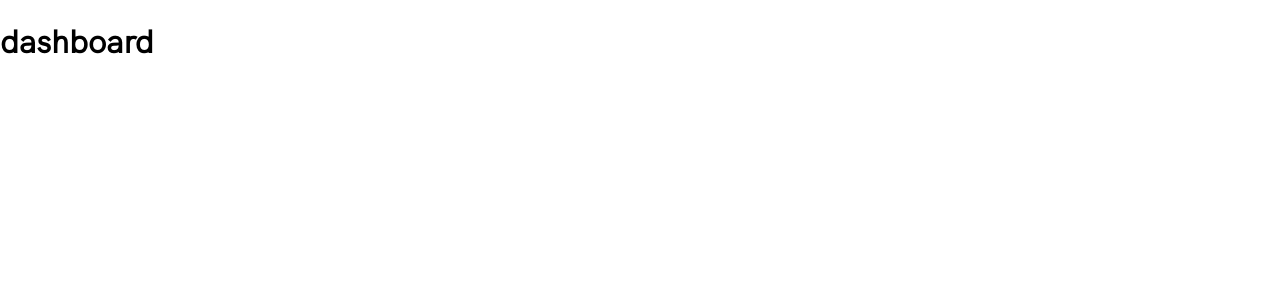
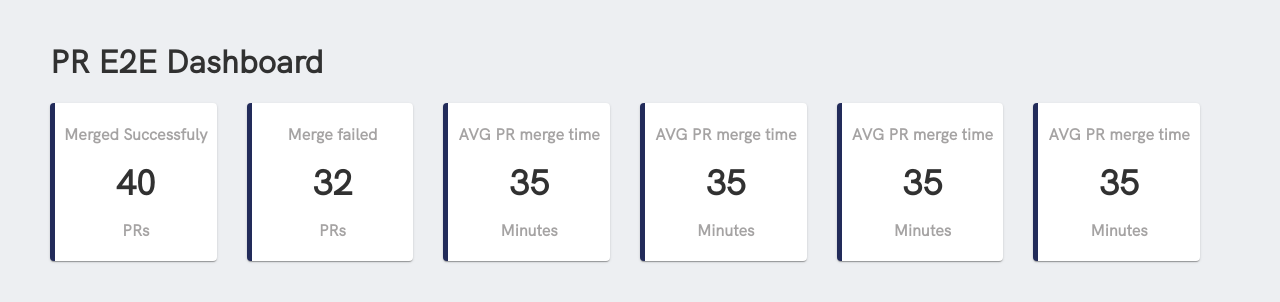
Before and after one commit to gilliC/pr_analytics_dashboard, a React (Create React App) app: page / in a window 1280 px wide. Shown: the top 302 px of the page. Built offline with nearby package versions, Linux system fonts and the light colour scheme.

Commit message:
create cards

```diff
--- /dev/null
+++ b/src/common/card.js
@@ -0,0 +1,40 @@
+import React from "react";
+import { makeStyles } from "@material-ui/core/styles";
+import { FONT_REG, TEXT_GRAY, TEXT_BLACK, MAIN_BLUE } from "../consts";
+import Paper from "@material-ui/core/Paper";
+
+const useStyles = makeStyles({
+
+  root: {
+    padding: 5,
+    marginRight: 30,
+    alignItems: 'center',
+    display: 'flex',
+    flexDirection: 'column',
+    borderLeftColor: MAIN_BLUE,
+    borderLeftWidth: 5,
+    borderLeftStyle: 'solid',
+  },
+  title: {
+    fontFamily: FONT_REG,
+    color: TEXT_GRAY,
+    fontSize: 16
+  },
+  number: {
+    fontFamily: FONT_REG,
+    color: TEXT_BLACK,
+    fontSize: 35,
+    margin: 0
+  }
+});
+
+export const Card = (props) => {
+  const classes = useStyles();
+  return (
+    <Paper className={classes.root}>
+      <h3 className={classes.title}>{props.label}</h3>
+      <h1 className={classes.number}>{props.value}</h1>
+      <h3 className={classes.title}>{props.valueType}</h3>
+    </Paper>
+  );
+};
--- /dev/null
+++ b/src/consts.js
@@ -0,0 +1,8 @@
+export const FONT_REG = 'HKGrotesk';
+const colors = {
+    TEXT_BLACK: '#313131',
+    TEXT_GRAY: '#A5A3A3',
+    BACKGROUND_GRAY: '#EDEFF2',
+    MAIN_BLUE: '#222B5A'
+};
+export const { TEXT_BLACK, TEXT_GRAY, BACKGROUND_GRAY, MAIN_BLUE } = colors;
--- /dev/null
+++ b/src/screens/home/components/mainNumbersRow.js
@@ -0,0 +1,26 @@
+import React from "react";
+import { makeStyles } from "@material-ui/core/styles";
+import { FONT_REG, TEXT_BLACK } from "../../../consts";
+import Grid from "@material-ui/core/Grid";
+import { Card } from "../../../common/card";
+
+const useStyles = makeStyles({
+  container: {
+    display: "flex",
+    flexDirection: "row",
+  },
+});
+
+export const MainNumbersRow = (props) => {
+  const classes = useStyles();
+  return (
+    <Grid lg={12} className={classes.container}>
+      <Grid lg={2}> <Card label="Merged Successfuly" value={40} valueType="PRs" /> </Grid>
+      <Grid lg={2}> <Card label="Merge failed" value={32} valueType="PRs" /> </Grid>
+      <Grid lg={2}> <Card label="AVG PR merge time " value={35} valueType="Minutes" /> </Grid>
+      <Grid lg={2}> <Card label="AVG PR merge time " value={35} valueType="Minutes" /> </Grid>
+      <Grid lg={2}> <Card label="AVG PR merge time " value={35} valueType="Minutes" /> </Grid>
+      <Grid lg={2}> <Card label="AVG PR merge time " value={35} valueType="Minutes" /> </Grid>
+    </Grid>
+  );
+};
--- a/src/screens/home/components/title.js
+++ b/src/screens/home/components/title.js
@@ -1,6 +1,15 @@
 import React from "react";
 import { makeStyles } from "@material-ui/core/styles";
+import { FONT_REG, TEXT_BLACK } from "../../../consts";
+
+const useStyles = makeStyles({
+  title: {
+    fontFamily: FONT_REG,
+    color: TEXT_BLACK,
+  },
+});
 
 export const ScreenTitle = (props) => {
-  return <h1 style={{ fontFamily: "HKGrotesk" }}>dashboard</h1>;
+  const classes = useStyles();
+  return <h1 className={classes.title}>PR E2E Dashboard</h1>;
 };
--- a/src/screens/home/screenHome.js
+++ b/src/screens/home/screenHome.js
@@ -1,10 +1,31 @@
 import React from "react";
+import { Grid } from "@material-ui/core";
+import { makeStyles } from "@material-ui/core/styles";
 import { ScreenTitle } from "./components/title";
+import { BACKGROUND_GRAY } from "../../consts";
+import { MainNumbersRow } from "./components/mainNumbersRow";
+
+const useStyles = makeStyles({
+  container: {
+    paddingRight: 50,
+    paddingLeft: 50,
+    paddingTop: 20,
+    paddingBottom: 20,
+    display: "flex",
+    flex: 1,
+    backgroundColor: BACKGROUND_GRAY,
+    height: "95vh",
+  },
+});
 
 export const ScreenHome = (props) => {
+  const classes = useStyles();
   return (
-    <div>
-      <ScreenTitle />
+    <div className={classes.container}>
+      <Grid lg={12}>
+        <ScreenTitle />
+        <MainNumbersRow />
+      </Grid>
     </div>
   );
 };
```
